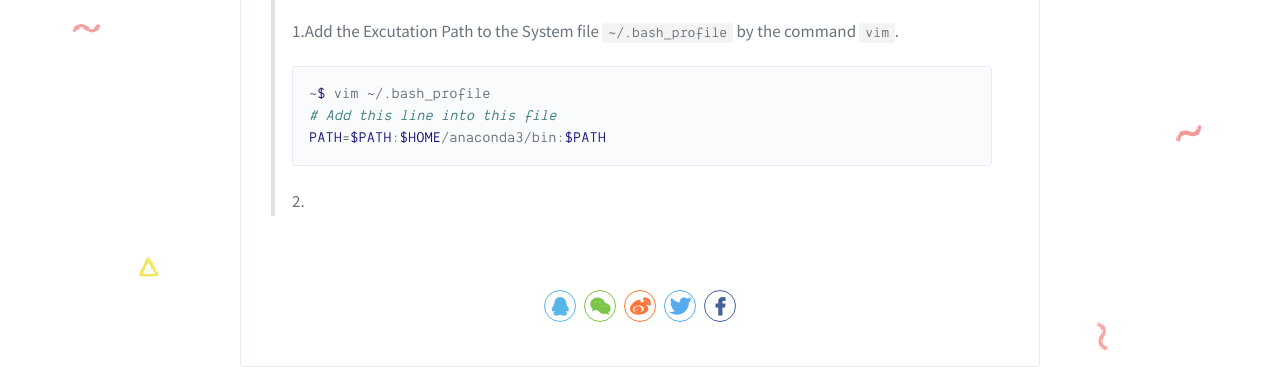
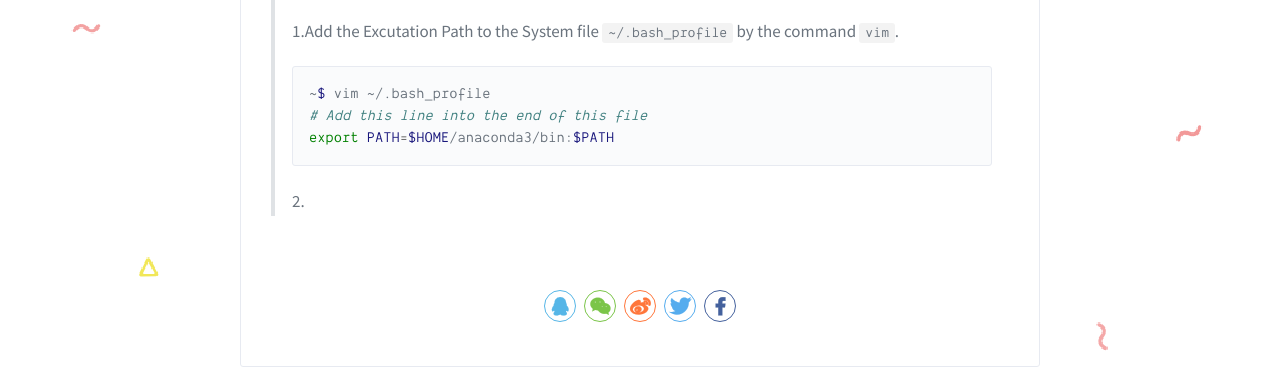
Before and after one commit to DoHerasYang/DoHerasYang.github.io, a Jekyll site: the page built from _posts/2020-02-10-NLP.md, in a window 1280 px wide. Shown: the part 956-1323 px from the top of the page. Built offline with Jekyll 4.4.1, drawn with Linux system fonts in a browser that asks for light colours; comment, search, counter and statistics services are not loaded.

Commit message:
Update 2020-02-10-NLP.md

````diff
--- a/_posts/2020-02-10-NLP.md
+++ b/_posts/2020-02-10-NLP.md
@@ -27,8 +27,8 @@ tags: Notes
 >
 > ```shell
 > ~$ vim ~/.bash_profile
-> # Add this line into this file
-> PATH=$PATH:$HOME/anaconda3/bin:$PATH
+> # Add this line into the end of this file
+> export PATH=$HOME/anaconda3/bin:$PATH
 > ```
 >
 > 2.
````
